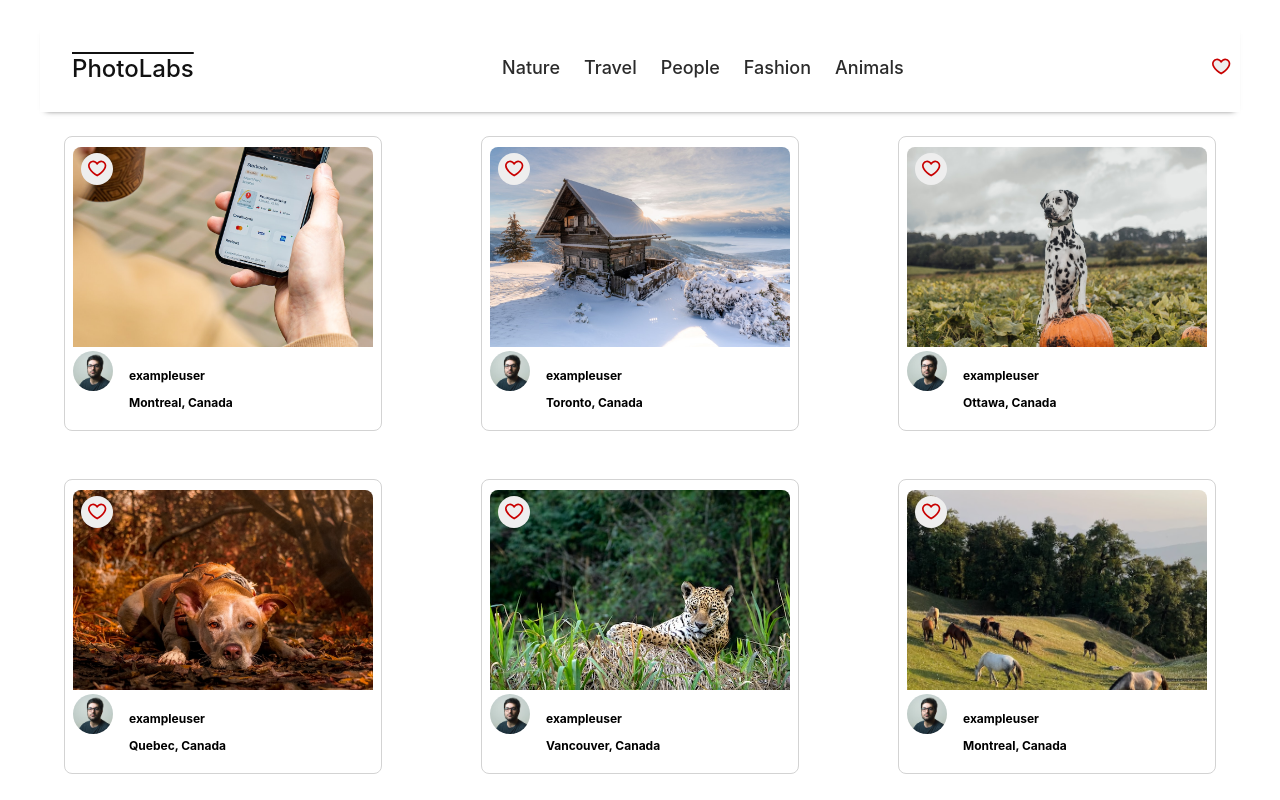
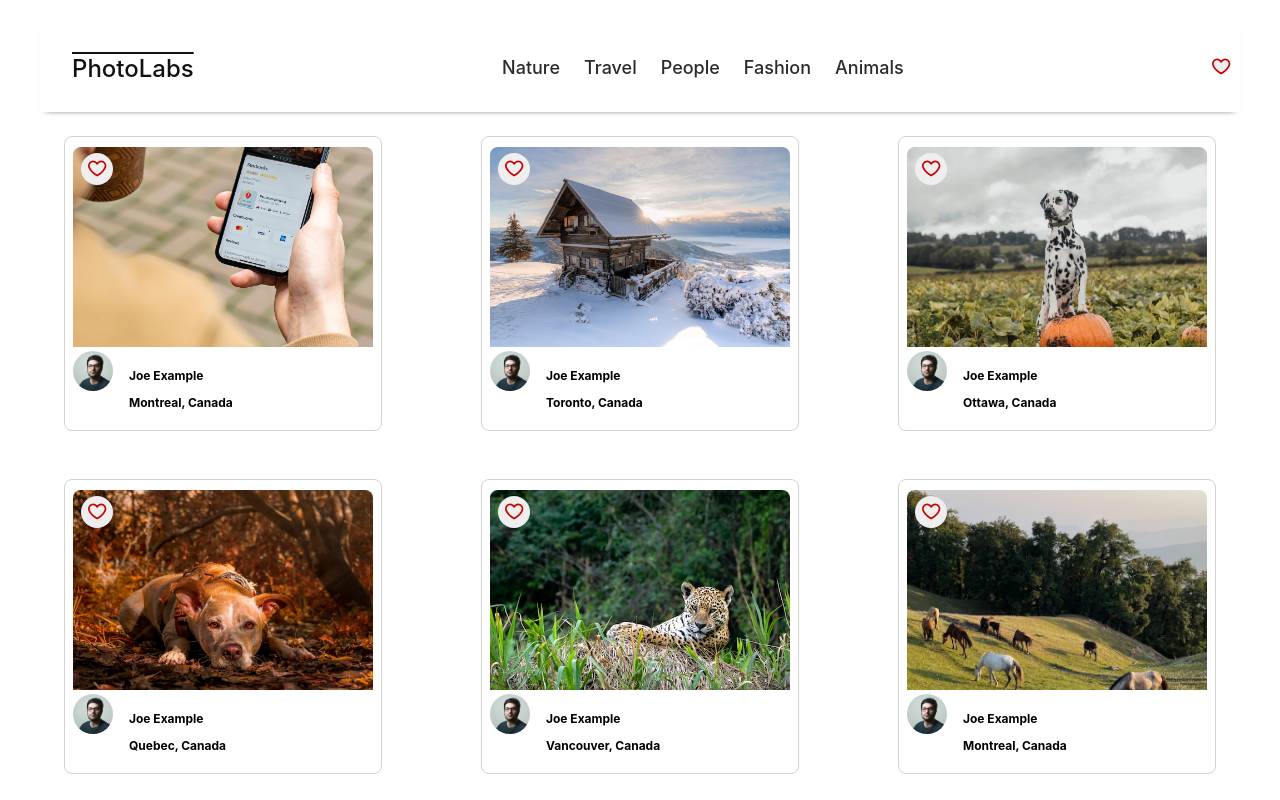
Before and after one commit to Kalaybot/photolabs-starter, a React (Vite) app in the folder frontend/: page / in a window 1280 px wide. Shown: the top 800 px of the page. Built offline with nearby package versions, Linux system fonts and the light colour scheme; the HTML template or start-up script is replaced by a standard one.

Commit message:
Re-wrote components to better execute and be able to complete the modal

```diff
--- a/frontend/src/App.jsx
+++ b/frontend/src/App.jsx
@@ -1,52 +1,35 @@
 import React, { useState } from 'react';
 import HomeRoute from './routes/HomeRoute';
 import './App.scss';
-import photos from './mocks/photos';
-import topics from './mocks/topics';
 import PhotoDetailsModal from './routes/PhotoDetailsModal';
-
+import useApplicationData from './hooks/useApplicationData';
 // Note: Rendering a single component to build components in isolation
 const App = () => {
 
-  const [photoData] = useState(photos);
-  const [topicData] = useState(topics);
-  const [favourites, setFavourites] = useState([]);
-  const [isModalOpen, setIsModalOpen] = useState(false);
-  const [selectedPhoto, setSelectedPhoto] = useState(null);
+  const { state, setSelectedPhoto, toggleFavourites, onCloseModal, getPhotosByTopics } = useApplicationData();
 
-  const toggleFavourites = (photoId) => {
-    setFavourites((prevFavourites) =>
-      prevFavourites.includes(photoId)
-        ? prevFavourites.filter((id) => id !== photoId)
-        : [...prevFavourites, photoId]
-    );
-  };
-
-  const openModal = (photoId) => {
-    const photo = photoData.find((photo) => photo.id === photoId);
-    const similarPhotos = photoData.filter((photo) =>
-      photo.id !== photoId && photo.topic === photo.topic
-    );
-
-    setSelectedPhoto({ ...photo, similarPhotos});
-    setIsModalOpen(true);
-  };
-
-  const closeModal = () => {
-    setIsModalOpen(false);
-    setSelectedPhoto(null);
-  }
+  const { photos, favourites, selectedPhoto } = state;
 
   return (
     <div className="App">
-      <PhotoDetailsModal isOpen={isModalOpen} closeModal={closeModal} selectedPhoto={selectedPhoto} />
       <HomeRoute
-        photos={photoData}
-        topics={topicData}
+        photos={photos}
+        topics={state.topics}
         favourites={favourites}
         toggleFavourites={toggleFavourites}
-        openModal={openModal}
+        setSelectedPhotoClick={setSelectedPhoto}
+        getPhotosByTopics={getPhotosByTopics}
       />
+
+      {selectedPhoto && (
+        <PhotoDetailsModal
+          photo={selectedPhoto}
+          closeModal={onCloseModal}
+          favourites={favourites}
+          toggleFavourites={toggleFavourites}
+          setSelectedPhoto={setSelectedPhoto}
+        />
+      )}
     </div>
   );
 };
--- a/frontend/src/components/FavBadge.jsx
+++ b/frontend/src/components/FavBadge.jsx
@@ -4,7 +4,7 @@ import '../styles/FavBadge.scss';
 const FavBadge = ({ isFavPhotoExist }) => {
   return (
     <div className='fav-badge'>
-      <FavIcon displayAlert={!!isFavPhotoExist}/>
+      <FavIcon displayAlert={isFavPhotoExist} selected={isFavPhotoExist}/>
     </div>
   )
 };
--- a/frontend/src/components/PhotoFavButton.jsx
+++ b/frontend/src/components/PhotoFavButton.jsx
@@ -1,14 +1,21 @@
 // import FavIcon from './FavIcon';
+import { useCallback } from 'react';
 import '../styles/PhotoFavButton.scss';
 import FavIcon from './FavIcon';
 
-const PhotoFavButton = ({ isFavorited, toggleFavourites, photoId }) => {
+const PhotoFavButton = ({ selected, isFavorited, toggleFavourites }) => {
+
+  const handleClick = useCallback(() => {
+    if (toggleFavourites) {
+      toggleFavourites();
+    }
+  }, [toggleFavourites]);
 
   return (
-    <div className="photo-list__fav-icon" onClick={() => toggleFavourites(photoId)}>
-      <div className="photo-list__fav-icon-svg">
-        <FavIcon selected={isFavorited}/>
-      </div>
+    <div className="photo-list__fav-icon" onClick={handleClick}>
+        <div className="photo-list__fav-icon-svg">
+          <FavIcon isFavorited={isFavorited} selected={selected} />
+        </div>
     </div>
   );
 };
--- a/frontend/src/components/PhotoList.jsx
+++ b/frontend/src/components/PhotoList.jsx
@@ -1,22 +1,17 @@
 import "../styles/PhotoList.scss";
 import PhotoListItem from "./PhotoListItem";
 
-const PhotoList = ({ photos, favourites, toggleFavourites, openModal }) => {
+const PhotoList = ({ photos, favourites, toggleFavourites, setSelectedPhotoClick }) => {
   return (
     <ul className="photo-list">
-      {photos.map(photo => (
-        <li key={photo.id} onClick={() => openModal(photo.id)}>
-          <PhotoListItem
-            key={photo.id}
-            id={photo.id}
-            username={photo.user.username}
-            imageSource={photo.urls.regular}
-            location={photo.location}
-            profile={photo.user.profile}
-            favourites={favourites}
-            toggleFavourites={toggleFavourites}
-          />
-        </li>
+      {photos.map((photo) => (
+        <PhotoListItem
+          key={photo.id}
+          photo={photo}
+          favourites={favourites}
+          toggleFavourites={toggleFavourites}
+          setSelectedPhotoClick={setSelectedPhotoClick}
+        />
       ))}
     </ul>
   );
--- a/frontend/src/components/PhotoListItem.jsx
+++ b/frontend/src/components/PhotoListItem.jsx
@@ -1,34 +1,28 @@
+import { useCallback } from "react";
 import "../styles/PhotoListItem.scss";
 import PhotoFavButton from "./PhotoFavButton";
 
-const PhotoListItem = ({ username, imageSource, id, location, profile, favourites, toggleFavourites, openModal }) => {
-  const isFavorited = favourites.includes(id);
+const PhotoListItem = ({ photo, toggleFavourites, setSelectedPhotoClick, favourites}) => {
+  const isFavorited = favourites.includes(photo.id);
 
-  const handleClick = () => {
-    openModal({
-      id,
-      username,
-      imageSource,
-      location,
-      profile
-    });
-  };
+  const handleToggleFav = useCallback(() => {
+    toggleFavourites(photo.id);
+  }, [toggleFavourites, photo.id]);
 
   return (
-    <div className="photo-list__item" key={id}>
-      <div className="photo-list__image-container" onClick={handleClick}>
-        <PhotoFavButton
-          isFavorited={isFavorited}
-          toggleFavourites={toggleFavourites}
-          photoId={id}
-        />
-        <img className="photo-list__image" src={imageSource} alt={`Photo by ${username}`} />
+    <div className="photo-list__item" key={photo.id}>
+      <div className="photo-list__image-container">
+      <PhotoFavButton
+        selected={isFavorited}
+        toggleFavourites={handleToggleFav}
+      />
+      <img className="photo-list__image" src={photo.urls.regular} alt={`Photo by ${photo.user.name}`} onClick={() => setSelectedPhotoClick(photo)} />
       </div>
       <div className="photo-list__user-details">
-        <img className="photo-list__user-profile" src={profile} alt={`Profile of ${username}`} />
+        <img className="photo-list__user-profile" src={photo.user.profile} alt={`Profile of ${photo.user.name}`} />
         <div className="photo-list__user-info">
-          <p className="photo-list__username">{username}</p>
-          <p className="photo-list__user-location">{location.city}, {location.country}</p>
+          <p className="photo-list__username">{photo.user.name}</p>
+          <p className="photo-list__user-location">{photo.location.city}, {photo.location.country}</p>
         </div>
       </div>
     </div>
--- a/frontend/src/components/TopNavigationBar.jsx
+++ b/frontend/src/components/TopNavigationBar.jsx
@@ -1,14 +1,18 @@
-import topics from '../mocks/topics';
 import '../styles/TopNavigationBar.scss'
 import FavBadge from './FavBadge';
 import TopicList from './TopicList';
 
-const TopNavigation = ({ topics, favourites}) => {
+const TopNavigation = ({ topics, favourites, getPhotosByTopics }) => {
   return (
     <div className="top-nav-bar">
       <span className="top-nav-bar__logo">PhotoLabs</span>
-      <TopicList topics={topics}/>
-      <FavBadge isFavPhotoExist={favourites.length > 0}/>
+      <TopicList
+        topics={topics}
+        getPhotosByTopics={getPhotosByTopics}
+      />
+      <div className="top-nav-bar__actions">
+        <FavBadge isFavPhotoExist={favourites.length > 0}/>
+      </div>
     </div>
   )
 };
--- a/frontend/src/components/TopicList.jsx
+++ b/frontend/src/components/TopicList.jsx
@@ -1,11 +1,16 @@
+
 import "../styles/TopicList.scss";
 import TopicListItem from "./TopicListItem";
 
-const TopicList = ({ topics }) => {
+const TopicList = ({ topics, getPhotosByTopics }) => {
   return (
     <div className="top-nav-bar__topic-list">
       {topics.map((topic) => (
-        <TopicListItem key={topic.id} title={topic.title} />
+        <TopicListItem
+          key={topic.id}
+          topic={topic}
+          getPhotosByTopics={getPhotosByTopics}
+        />
       ))}
     </div>
   );
--- a/frontend/src/components/TopicListItem.jsx
+++ b/frontend/src/components/TopicListItem.jsx
@@ -1,9 +1,9 @@
 import "../styles/TopicListItem.scss";
 
-const TopicListItem = ({ title }) => {
+const TopicListItem = ({ topic, getPhotosByTopics }) => {
   return (
-    <div className="topic-list__item">
-      <span>{title}</span>
+    <div className="topic-list__item" onClick={() => getPhotosByTopics(topic.slug)}>
+      <span>{topic.title}</span>
     </div>
   );
 };
--- /dev/null
+++ b/frontend/src/hooks/useApplicationData.js
@@ -0,0 +1,61 @@
+import { useState, useEffect } from 'react';
+import photos from '../mocks/photos';
+import topics from '../mocks/topics';
+
+const useApplicationData = () => {
+  const [state, setState] = useState({
+    photos: [],
+    topics: [],
+    favourites: [],
+    selectedPhoto: null,
+  });
+
+  useEffect(() => {
+    // Initialize state with mock data
+    setState(prev => ({
+      ...prev,
+      photos,
+      topics,
+    }));
+  }, []);
+
+  const setSelectedPhoto = (photo) => {
+    setState(prev => ({
+      ...prev,
+      selectedPhoto: photo,
+    }));
+  };
+
+  const toggleFavourites = (photoId) => {
+    setState(prev => {
+      const favourites = prev.favourites.includes(photoId)
+        ? prev.favourites.filter(id => id !== photoId)
+        : [...prev.favourites, photoId];
+      return { ...prev, favourites };
+    });
+  };
+
+  const onCloseModal = () => {
+    setState(prev => ({
+      ...prev,
+      selectedPhoto: null,
+    }));
+  };
+
+  const getPhotosByTopics = (topicId) => {
+    setState(prev => {
+      const filteredPhotos = prev.photos.filter(photo => photo.topicId === topicId);
+      return { ...prev, photos: filteredPhotos };
+    });
+  };
+
+  return {
+    state,
+    setSelectedPhoto,
+    toggleFavourites,
+    onCloseModal,
+    getPhotosByTopics,
+  };
+};
+
+export default useApplicationData;
--- a/frontend/src/routes/HomeRoute.jsx
+++ b/frontend/src/routes/HomeRoute.jsx
@@ -1,16 +1,20 @@
 import '../styles/HomeRoute.scss';
-import TopNavigation from '../components/TopNavigationBar';
+import TopNavigationBar from '../components/TopNavigationBar';
 import PhotoList from '../components/PhotoList';
 
-const HomeRoute = ({ photos, topics, favourites, toggleFavourites, openModal }) => {
+const HomeRoute = ({ photos, topics, favourites, toggleFavourites, setSelectedPhotoClick, getPhotosByTopics }) => {
   return (
     <div className="home-route">
-      <TopNavigation topics={topics} favourites={favourites} />
+      <TopNavigationBar
+        topics={topics}
+        favourites={favourites}
+        getPhotosByTopics={getPhotosByTopics}
+      />
       <PhotoList
         photos={photos}
         favourites={favourites}
         toggleFavourites={toggleFavourites}
-        openModal={openModal}
+        setSelectedPhotoClick={setSelectedPhotoClick}
       />
     </div>
   );
```
Also changed, not shown: frontend/src/routes/PhotoDetailsModal.jsx (+54 -9 lines).
